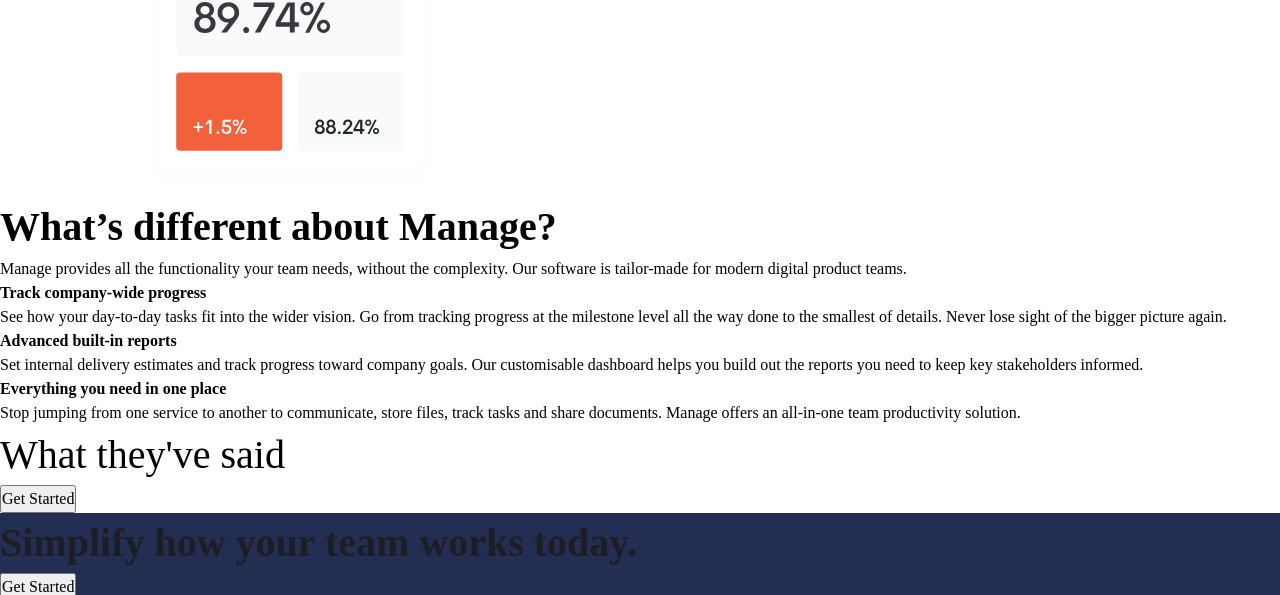
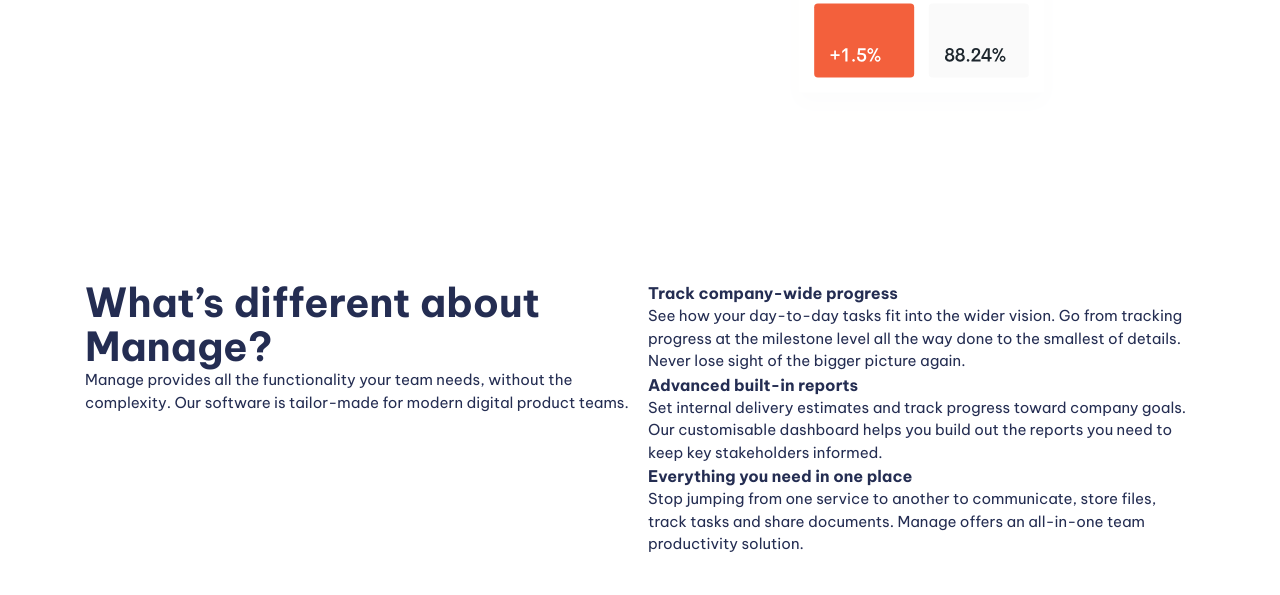
Before and after one commit to Khalidltf/responsive-website-w-HTML-n-CSS, a website built with Vite: page index.html in a window 1280 px wide. Shown: the part 636-1231 px from the top of the page. Built offline with nearby package versions, Linux system fonts and the light colour scheme.

Commit message:
general styling

```diff
--- a/index.html
+++ b/index.html
@@ -28,7 +28,7 @@
     </header>
 
     <main>
-      <section>
+      <section class="padding-block-900">
         <div class="container">
           <div class="even-columns">
             <div>
@@ -45,7 +45,7 @@
         </div>
       </section>
 
-      <section>
+      <section class="padding-block-900">
         <div class="container">
           <div class="even-columns">
             <div>
@@ -72,12 +72,12 @@
         </div>
       </section>
 
-      <section class="carousel">
-        <h2 class="fs-secondary-heading">What they've said</h2>
+      <section class="carousel | padding-block-700">
+        <h2 class="fs-secondary-heading fw-bold">What they've said</h2>
         <button class="button">Get Started</button>
       </section>
 
-      <section class="cta | bg-primary-400 text-neutral-100">
+      <section class="cta | bg-accent-400 text-neutral-100 padding-block-700">
         <div class="container">
           <div class="even-columns">
             <div><p class="fs-secondary-heading fw-bold">Simplify how your team works today.</p></div>
@@ -87,7 +87,7 @@
       </section>
     </main>
 
-    <footer class="bg-neutral-900 text-neutral-100">
+    <footer class="padding-block-700 bg-neutral-900 text-neutral-100">
       <div class="container">
         <div class="even-columns">
           <div>
--- a/style.css
+++ b/style.css
@@ -1,11 +1,13 @@
 :root {
+  --clr-accent-500: hsl(12, 60%, 45%);
   --clr-accent-400: hsl(12, 88%, 59%);
+  --clr-accent-300: hsl(12, 88%, 75%);
   --clr-accent-100: hsl(13, 100%, 96%);
 
   --clr-primary-400: hsl(228, 39%, 23%);
 
-  --clr-neutral-100: hsl(232, 12%, 13%);
-  --clr-neutral-900: hsl(0 0% 0%);
+  --clr-neutral-900: hsl(232, 12%, 13%);
+  --clr-neutral-100: hsl(0 0% 100%);
 
   --ff-primary: "Be Vietnam Pro", sans-serif;
 
@@ -29,6 +31,16 @@
   --fs-secondary-heading: var(--fs-700);
   --fs-nav: var(--fs-500);
   --fs-button: var(--fs-300);
+
+  --size-100: 0.25rem;
+  --size-200: 0.5rem;
+  --size-300: 0.75rem;
+  --size-400: 1rem;
+  --size-500: 1.5rem;
+  --size-600: 2rem;
+  --size-700: 3rem;
+  --size-800: 4rem;
+  --size-900: 5rem;
 }
 
 @media (min-width: 50em) {
@@ -152,9 +164,11 @@
 
 .fs-primary-heading {
   font-size: var(--fs-primary-heading);
+  line-height: 1.1;
 }
 .fs-secondary-heading {
   font-size: var(--fs-secondary-heading);
+  line-height: 1.1;
 }
 
 .fs-300 {
@@ -169,3 +183,73 @@
 .fs-600 {
   font-size: var(--fs-600);
 }
+
+.padding-block-900 {
+  padding-block: var(--size-900);
+
+}
+
+.padding-block-700 {
+  padding-block: var(--size-700);
+
+}
+
+.container {
+  --max-width: 1110px;
+  --padding: 1rem;
+
+  width: min(var(--max-width), 100% - (var(--padding) * 2));
+  margin-inline: auto;
+}
+
+.even-columns {
+  display: grid;
+  gap: 1rem;
+}
+
+@media (min-width: 50em) {
+  .even-columns {
+    grid-auto-flow: column;
+    grid-auto-columns: 1fr;
+  }
+}
+
+/* General styling */
+
+body {
+  font-size: var(--fs-body);
+  font-family: var(--ff-body);
+  color: var(--clr-primary-400);
+}
+
+/* Button */
+.button {
+  border-radius: 100vmax;
+  padding: 1.25em 2em;
+  text-decoration: none;
+  cursor: pointer;
+  border: 0;
+  font-weight: var(--fw-bold);
+  font-size: var(--fs-button);
+  line-height: 1;
+  color: var(--clr-neutral-100);
+  background-color: var(--clr-accent-400);
+  box-shadow: 0 1.125em 1em -1em var(--clr-accent-500);
+}
+
+.button[data-type="inverted"] {
+  background-color: var(--clr-neutral-100);
+  color: var(--clr-accent-400);
+}
+
+.button:hover,
+.button:focus-visible {
+  background-color: var(--clr-accent-300);
+}
+
+
+.button[data-type="inverted"]:hover,
+.button[data-type="inverted"]:focus-visible {
+  background-color: var(--clr-neutral-100);
+  color: var(--clr-accent-300);
+}
```
